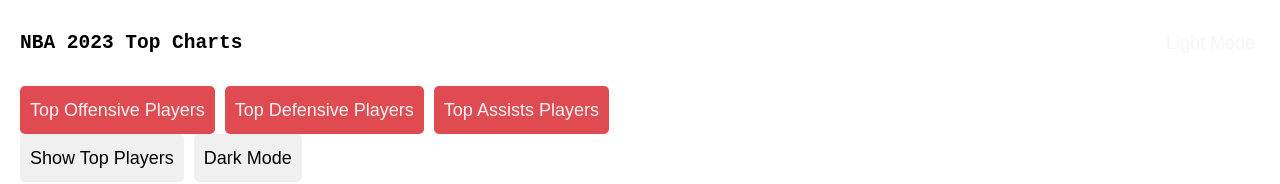
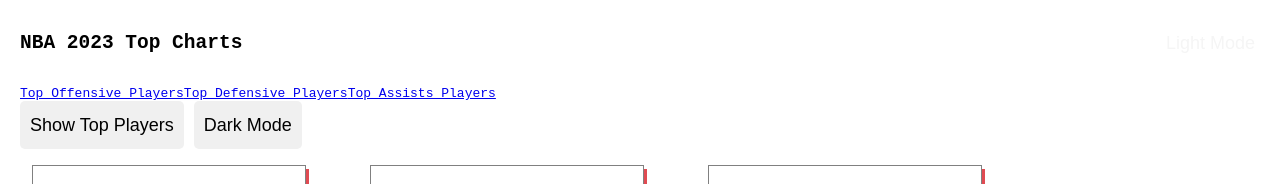
Before and after one commit to BookmDan/project2, a React (Create React App) app in the folder nba-leader/: page / in a window 1280 px wide. Shown: the top 184 px of the page. Built offline with nearby package versions, Linux system fonts and the light colour scheme; data requests are answered from the project's data file.

Commit message:
changed from currentPage to React Router

```diff
--- a/nba-leader/package.json
+++ b/nba-leader/package.json
@@ -9,6 +9,7 @@
     "json-server": "^0.17.4",
     "react": "^18.2.0",
     "react-dom": "^18.2.0",
+    "react-router-dom": "^6.16.0",
     "react-scripts": "5.0.1",
     "web-vitals": "^2.1.4"
   },
--- a/nba-leader/src/components/App.js
+++ b/nba-leader/src/components/App.js
@@ -1,4 +1,5 @@
-import React, { useState, useEffect  }  from 'react';
+import React, { useState, useEffect } from 'react';
+import { BrowserRouter as Router, Route, Switch } from 'react-router-dom';
 import PlayerList from './PlayerList';
 import NavBar from './NavBar';
 import Header from './Header';
@@ -8,23 +9,37 @@
 function App() {
   const [isDarkMode, setIsDarkMode] = useState(false);
   // const [players, setPlayers] = useState([]);
-  const [currentPage, setCurrentPage] = useState(null);
+  // const [currentPage, setCurrentPage] = useState(null);
 
   function handleDarkModeClick() {
     setIsDarkMode((prevIsDarkMode) => !prevIsDarkMode);
   }
 
-  const handleChangePage = (page) => {
-    setCurrentPage(page);
-  };
+  // const handleChangePage = (page) => {
+  //   setCurrentPage(page);
+  // };
+
+  // <div>
+  // <Header isDarkMode={isDarkMode} onDarkModeClick={handleDarkModeClick} />
+  // <NavBar onChangePage={handleChangePage} />
+  // {currentPage && <TopPlayers category={currentPage} />}
+  // <PlayerList />
+
+  // </div>
+  // isDarkMode={isDarkMode} onDarkModeClick={handleDarkModeClick}
   return (
-    <div>
-      <Header isDarkMode={isDarkMode} onDarkModeClick={handleDarkModeClick} />
-      <NavBar onChangePage={handleChangePage} />
-      {currentPage && <TopPlayers category={currentPage} />}
-      <PlayerList />
-
-    </div>
+    <Router>
+      <div>
+        <Header />
+        <NavBar />
+        <Switch>
+          <Route path="/offensive" render={() => <TopPlayers category="offensive" />} />
+          <Route path="/defensive" render={() => <TopPlayers category="defensive" />} />
+          <Route path="/assists" render={() => <TopPlayers category="assists" />} />
+          <Route path="/" component={PlayerList} />
+        </Switch>
+      </div>
+    </Router>
   );
 }
 
--- a/nba-leader/src/components/NavBar.js
+++ b/nba-leader/src/components/NavBar.js
@@ -1,11 +1,12 @@
 import React from 'react';
+import { Link } from 'react-router-dom';
 
-function NavBar({ onChangePage }) {
+function NavBar() {
   return (
     <nav>
-      <button onClick={() => onChangePage("offensive")}>Top Offensive Players</button>
-      <button onClick={() => onChangePage("defensive")}>Top Defensive Players</button>
-      <button onClick={() => onChangePage("assists")}>Top Assists Players</button>
+      <Link to="/offensive">Top Offensive Players</Link>
+      <Link to="/defensive">Top Defensive Players</Link>
+      <Link to="/assists">Top Assists Players</Link>
     </nav>
   );
 }
```
Also changed, not shown: 1 other file (tests, documents, lock files or other folders).
